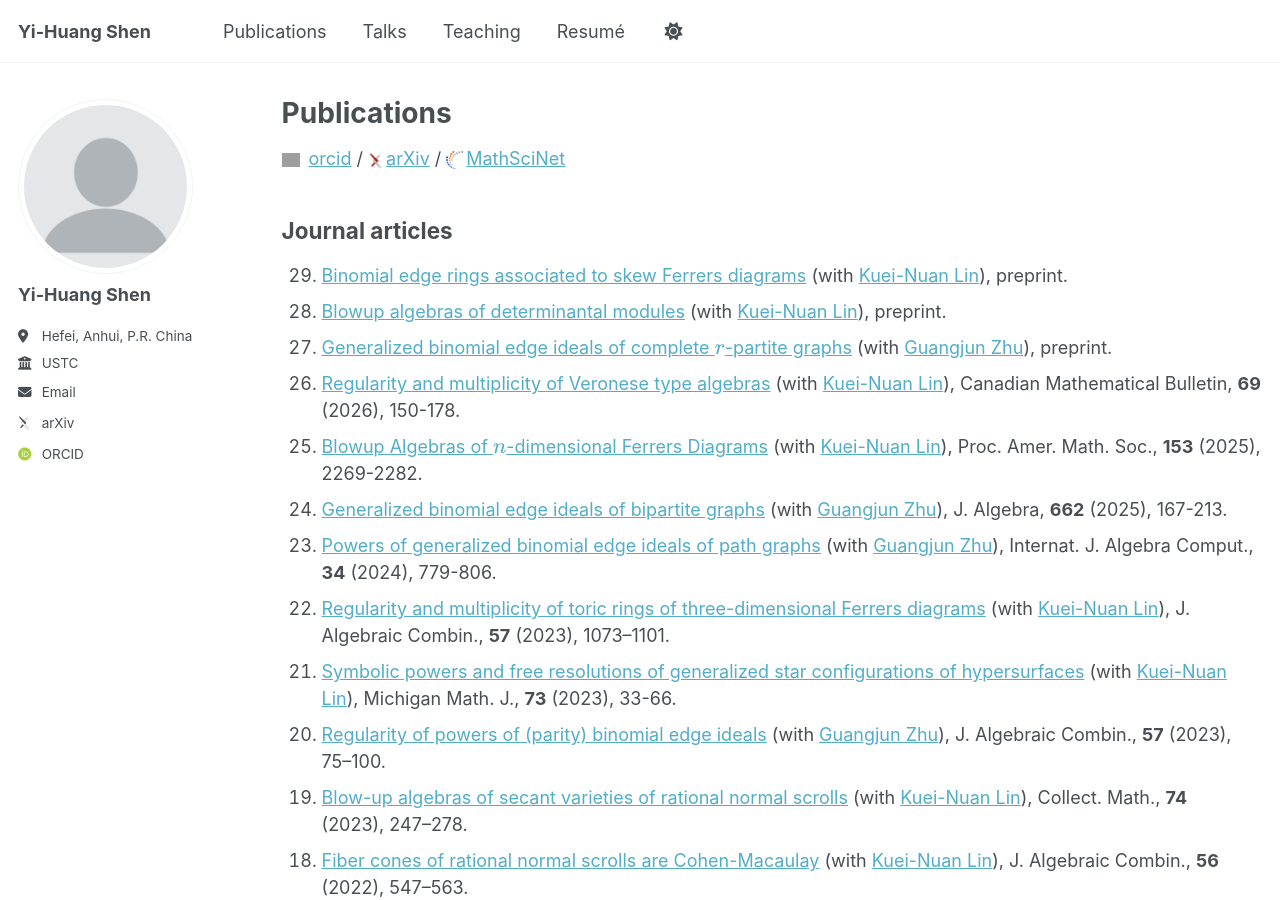
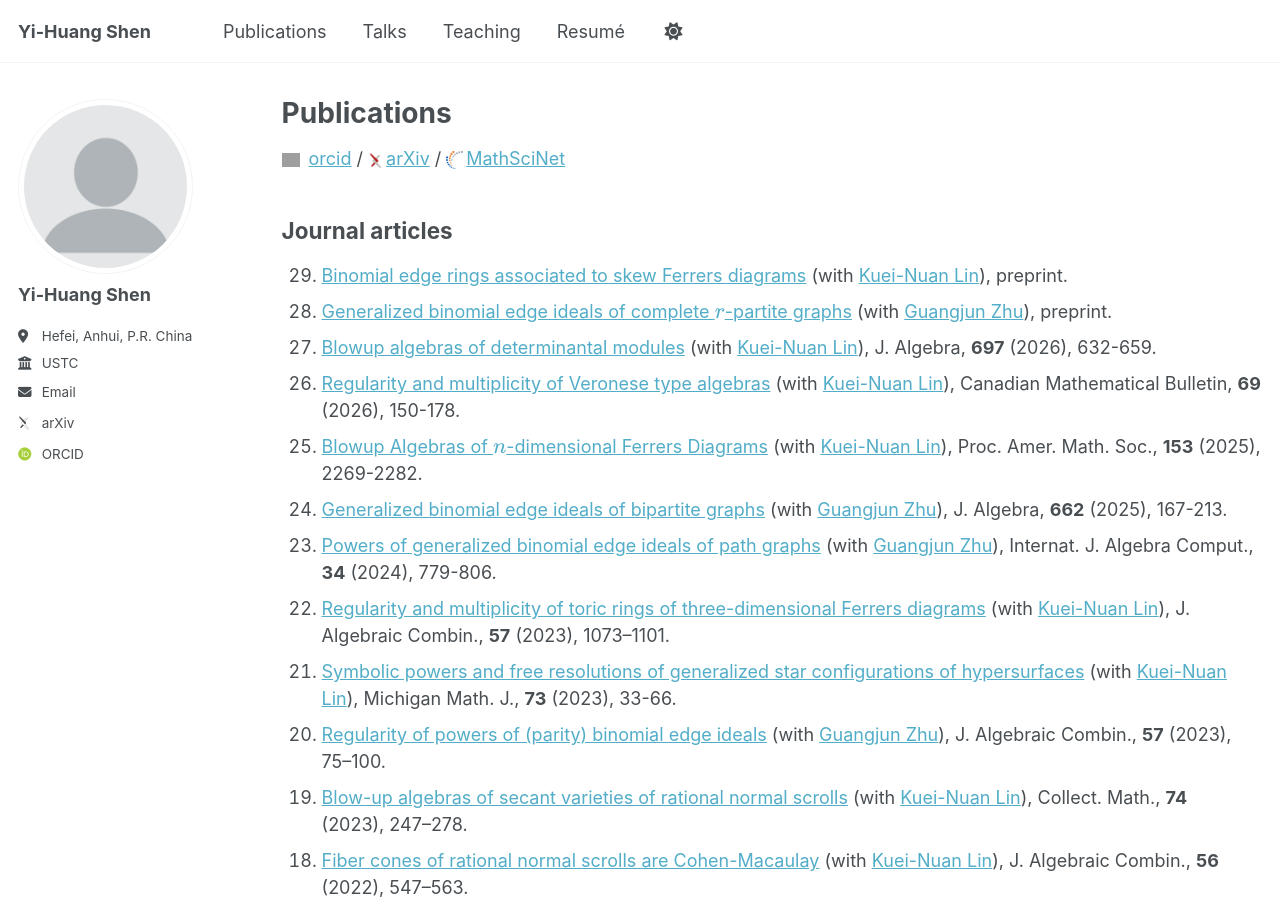
Before and after one commit to YiHuangShen-USTC/YiHuangShen-USTC.github.io, a Jekyll site: the page built from _pages/publications.md, in a window 1280 px wide and 900 px high. Built offline with Jekyll 4.4.1, drawn with Linux system fonts in a browser that asks for light colours; some web fonts are replaced; a script that is not in the unit is left out; grey boxes are pictures that could not be loaded.

Commit message:
Update publications.md

```diff
--- a/_pages/publications.md
+++ b/_pages/publications.md
@@ -12,8 +12,8 @@ author_profile: true
 ## Journal articles
 <ol reversed>
 <li><a href="http://arxiv.org/abs/2508.20364">Binomial edge rings associated to skew Ferrers diagrams</a> (with <a href="https://sites.psu.edu/kul20/">Kuei-Nuan Lin</a>), preprint.  </li>
-<li><a href="https://arxiv.org/abs/2408.01903">Blowup algebras of determinantal modules</a> (with <a href="https://sites.psu.edu/kul20/">Kuei-Nuan Lin</a>), preprint.  </li>
 <li><a href="https://arxiv.org/abs/2312.11807">Generalized binomial edge ideals of complete \(r\)-partite graphs</a> (with <a href="http://web.suda.edu.cn/zhuguangjun/">Guangjun Zhu</a>), preprint.</li>
+<li><a href="https://doi.org/10.1016/j.jalgebra.2026.02.033">Blowup algebras of determinantal modules</a> (with <a href="https://sites.psu.edu/kul20/">Kuei-Nuan Lin</a>), J. Algebra, <b>697</b> (2026), 632-659.  </li>
 <li><a href="https://doi.org/10.4153/S0008439525100970">Regularity and multiplicity of Veronese type algebras</a> (with <a href="https://sites.psu.edu/kul20/">Kuei-Nuan Lin</a>), Canadian Mathematical Bulletin, <b>69</b> (2026), 150-178.</li>
 <li><a href="https://doi.org/10.1090/proc/17249">Blowup Algebras of \(n\)-dimensional Ferrers Diagrams</a> (with <a href="https://sites.psu.edu/kul20/">Kuei-Nuan Lin</a>), Proc. Amer. Math. Soc., <b>153</b> (2025), 2269-2282.</li>
 <li><a href="https://doi.org/10.1016/j.jalgebra.2024.08.026">Generalized binomial edge ideals of bipartite graphs</a> (with <a href="http://web.suda.edu.cn/zhuguangjun/">Guangjun Zhu</a>), J. Algebra, <b>662</b> (2025), 167-213.</li>
```
